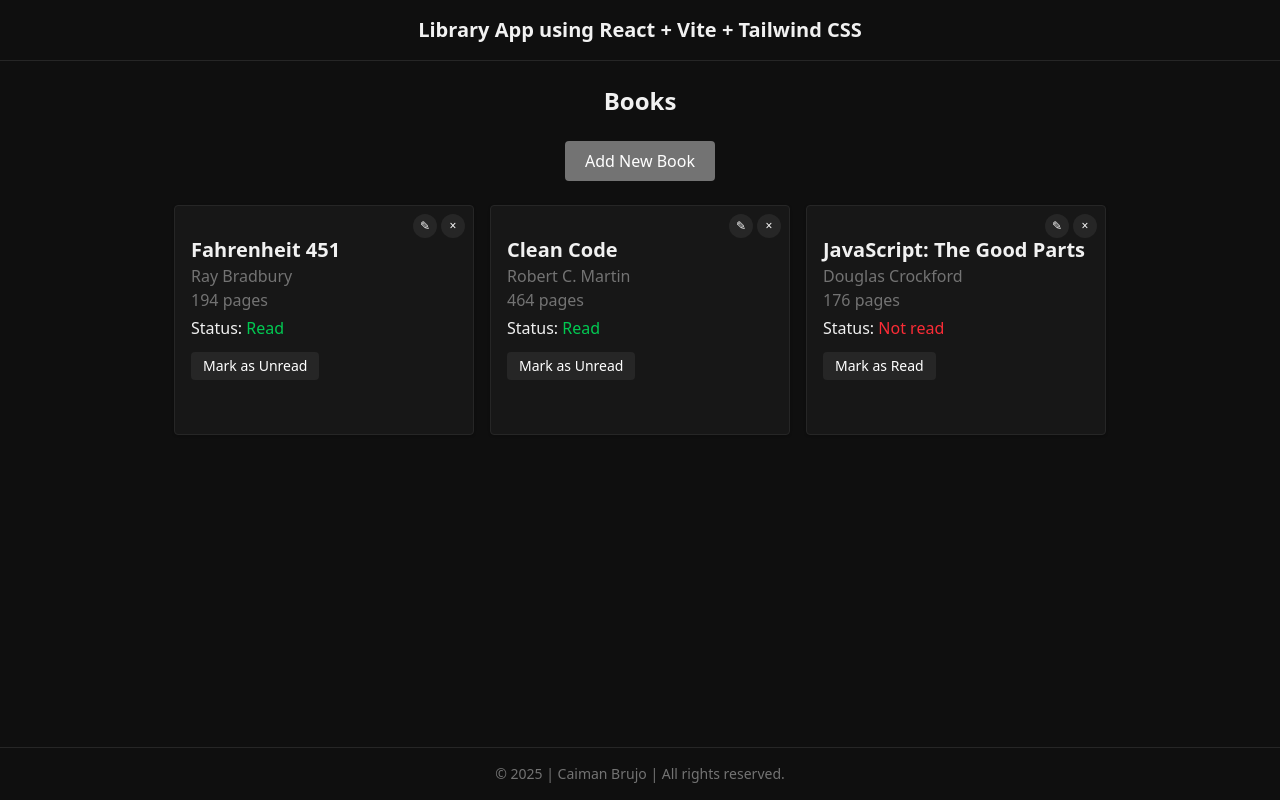
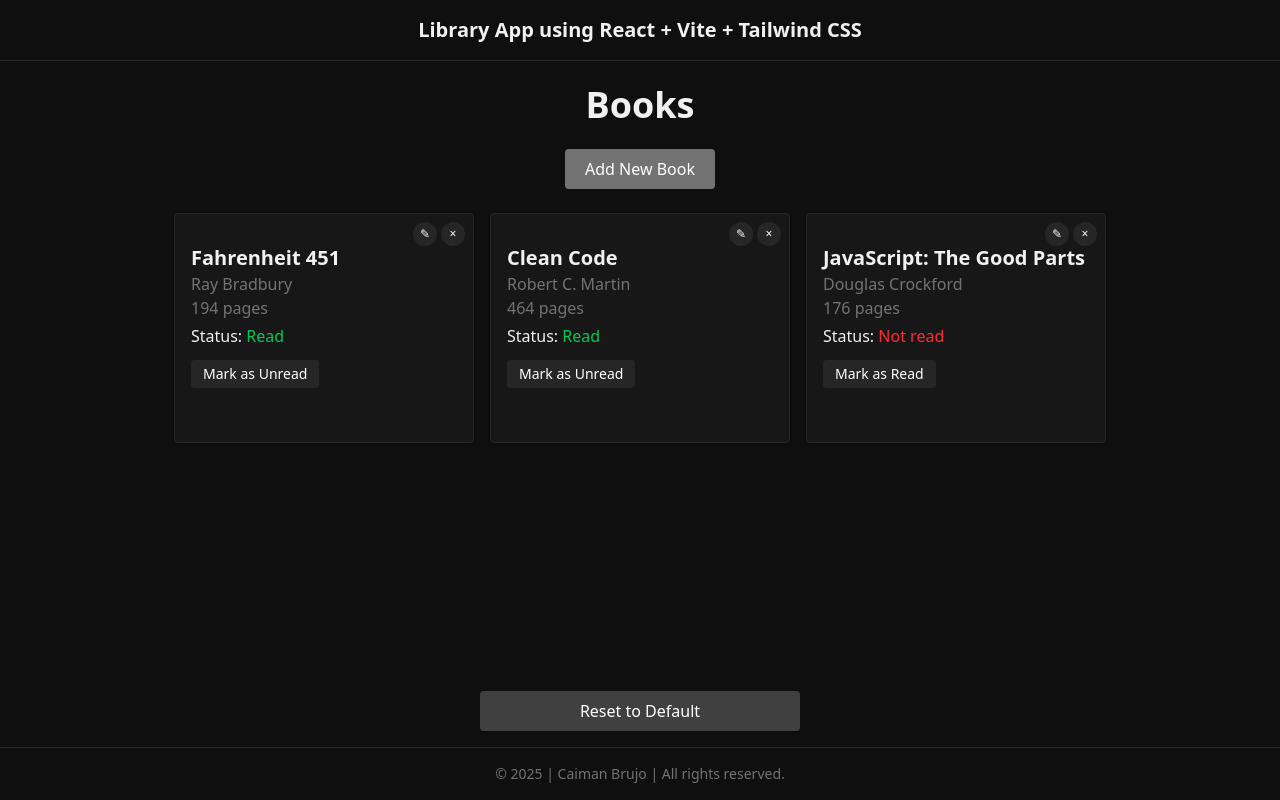
Before and after one commit to CaimanBrujo/library-app, a React app: page / in a window 1280 px wide. Built offline with nearby package versions, Linux system fonts and the light colour scheme; the HTML template or start-up script is replaced by a standard one.

Commit message:
feat: implement localStorage persistence and reset button + refactor: move initialBooks to /data for cleaner state initialization

```diff
--- a/src/App.tsx
+++ b/src/App.tsx
@@ -1,47 +1,47 @@
-import { useReducer } from 'react'
-import { bookReducer } from './reducers/bookReducer'
-import type { Book } from './types/Book'
-
+import React from 'react'
 import Header from './components/Header'
 import Footer from './components/Footer'
 import BookForm from './components/BookForm'
 import BookList from './components/BookList'
+import { bookReducer } from './reducers/bookReducer'
+import { initialBooks } from './data/initialBooks'
 
-const initialBooks: Book[] = [
-  {
-    id: crypto.randomUUID(),
-    title: 'Fahrenheit 451',
-    author: 'Ray Bradbury',
-    pages: 194,
-    read: true
-  },
-  {
-    id: crypto.randomUUID(),
-    title: 'Clean Code',
-    author: 'Robert C. Martin',
-    pages: 464,
-    read: true
-  },
-  {
-    id: crypto.randomUUID(),
-    title: 'JavaScript: The Good Parts',
-    author: 'Douglas Crockford',
-    pages: 176,
-    read: false
-  }
-]
+const LOCAL_STORAGE_KEY = 'library-books'
 
 export default function App() {
-  const [books, dispatch] = useReducer(bookReducer, initialBooks)
+  const [books, dispatch] = React.useReducer(bookReducer, [], () => {
+    const stored = localStorage.getItem(LOCAL_STORAGE_KEY)
+    return stored ? JSON.parse(stored) : initialBooks
+  })
+
+  React.useEffect(() => {
+    localStorage.setItem(LOCAL_STORAGE_KEY, JSON.stringify(books))
+  }, [books])
+
+  const handleReset = () => {
+    localStorage.removeItem(LOCAL_STORAGE_KEY)
+    dispatch({ type: 'RESET_DEFAULT' })
+  }
 
   return (
-    <div className="min-h-screen flex flex-col bg-background text-text">
+    <div className="min-h-screen flex flex-col bg-[color:var(--color-background)] text-[color:var(--color-text)]">
       <Header />
-      <main className="flex-1 p-6">
-        <h1 className="text-2xl font-bold mb-6 w-fit mx-auto">Books</h1>
+
+      <main className="flex-grow p-6">
+        <h1 className="text-4xl font-bold mb-6 text-center">Books</h1>
         <BookForm dispatch={dispatch} />
         <BookList books={books} dispatch={dispatch} />
       </main>
+
+      <div className="p-4">
+        <button
+          onClick={handleReset}
+          className="w-full max-w-xs mx-auto block px-4 py-2 bg-[color:var(--color-gray-600)] text-white rounded hover:bg-[color:var(--color-gray-500)] transition-colors"
+        >
+          Reset to Default
+        </button>
+      </div>
+
       <Footer />
     </div>
   )
--- a/src/components/BookList.tsx
+++ b/src/components/BookList.tsx
@@ -1,3 +1,4 @@
+import React from 'react'
 import type { Book } from '../types/Book'
 import BookCard from './BookCard'
 
--- /dev/null
+++ b/src/data/initialBooks.ts
@@ -0,0 +1,25 @@
+import type { Book } from '../types/Book'
+
+export const initialBooks: Book[] = [
+  {
+    id: crypto.randomUUID(),
+    title: 'Fahrenheit 451',
+    author: 'Ray Bradbury',
+    pages: 194,
+    read: true
+  },
+  {
+    id: crypto.randomUUID(),
+    title: 'Clean Code',
+    author: 'Robert C. Martin',
+    pages: 464,
+    read: true
+  },
+  {
+    id: crypto.randomUUID(),
+    title: 'JavaScript: The Good Parts',
+    author: 'Douglas Crockford',
+    pages: 176,
+    read: false
+  }
+]
--- a/src/reducers/bookReducer.ts
+++ b/src/reducers/bookReducer.ts
@@ -1,10 +1,12 @@
 import type { Book } from '../types/Book'
+import { initialBooks } from '../data/initialBooks'
 
 export type Action =
   | { type: 'ADD_BOOK'; payload: Book }
   | { type: 'REMOVE_BOOK'; payload: string }
   | { type: 'TOGGLE_READ'; payload: string }
   | { type: 'EDIT_BOOK'; payload: Book }
+  | { type: 'RESET_DEFAULT' }
 
 export function bookReducer(state: Book[], action: Action): Book[] {
   switch (action.type) {
@@ -18,8 +20,10 @@
       )
     case 'EDIT_BOOK':
       return state.map((book) =>
-        book.id === action.payload.id ? { ...action.payload } : book
+        book.id === action.payload.id ? action.payload : book
       )
+    case 'RESET_DEFAULT':
+      return initialBooks
     default:
       return state
   }
```
Also changed, not shown: 1 other file (tests, documents, lock files or other folders).
